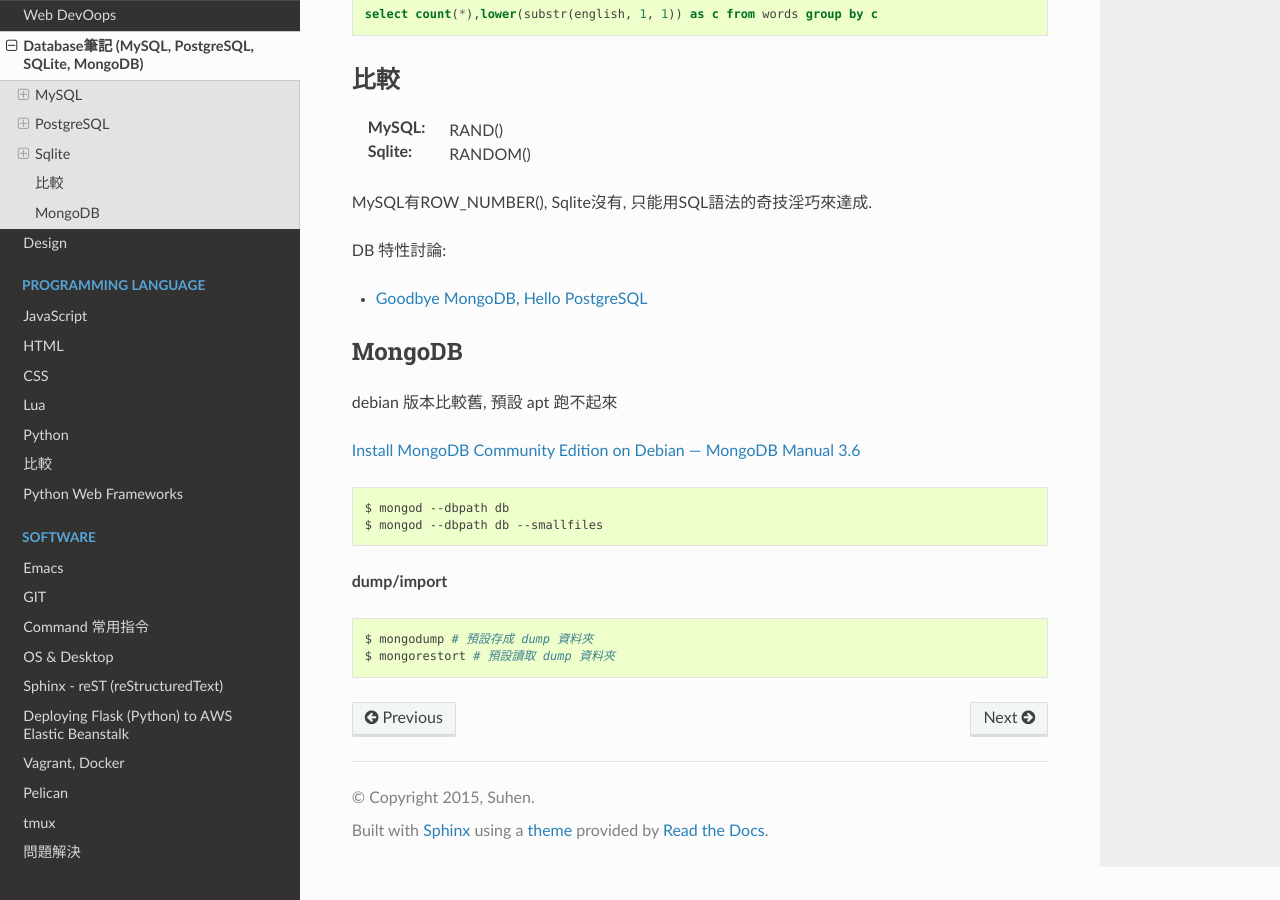
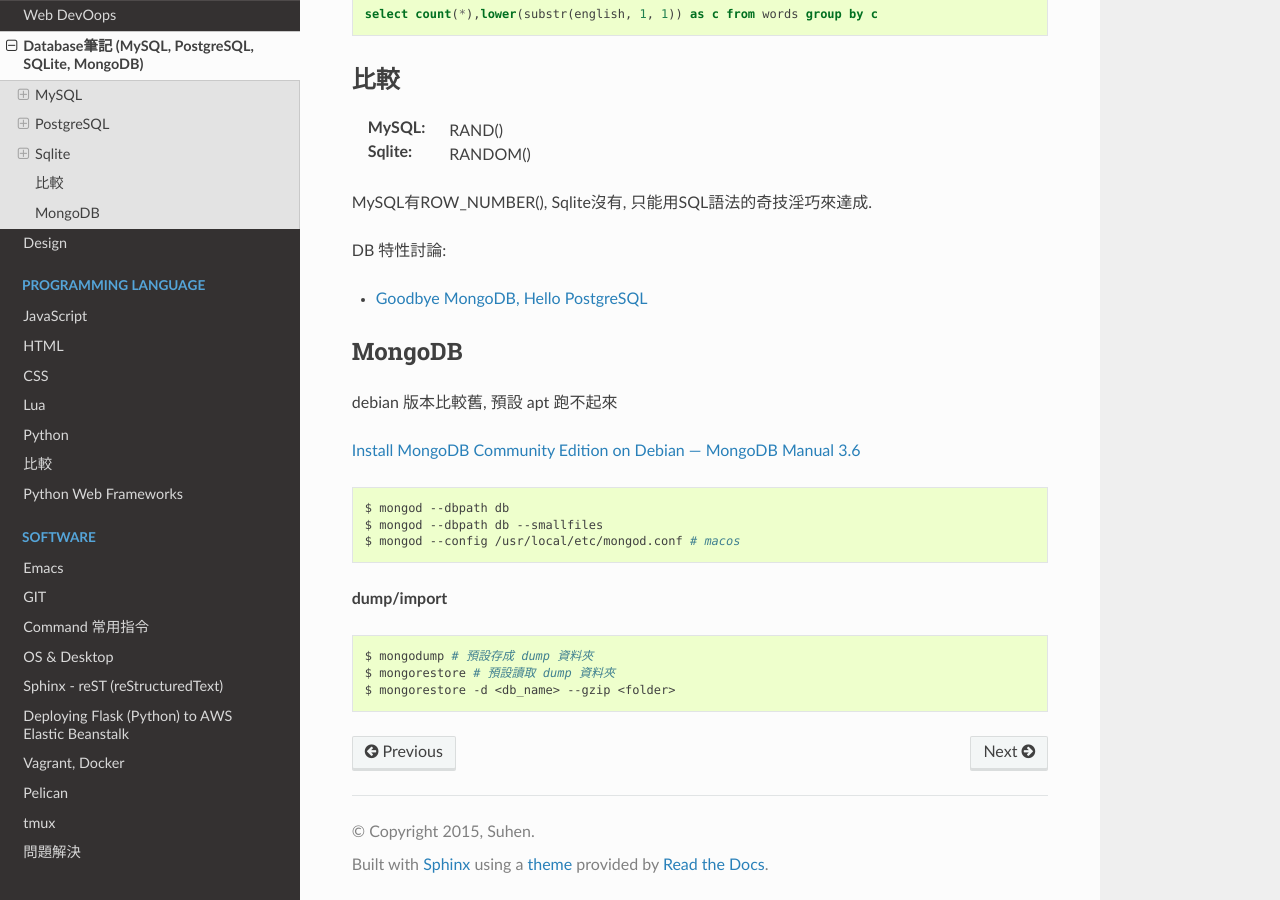
Before and after one commit to moogoo78/comp.suhen.org, a Sphinx documentation site: the page built from docs/source/database.rst, in a window 1280 px wide and 900 px high, scrolled down 13894 px. Built offline with Sphinx 7.4.7 and the Read the Docs theme 2.0.0, drawn with Linux system fonts in a browser that asks for light colours; some of the changed text lies outside the part shown.

```diff
--- a/docs/source/database.rst
+++ b/docs/source/database.rst
@@ -30,7 +30,7 @@ Syntax
 cookbook
 ~~~~~~~~~~~~~
 
-.. code-block:: sql
+.. code-block:: mysql
 
    CREATE DATABASE mydb
      DEFAULT CHARACTER SET utf8
@@ -45,7 +45,7 @@ cookbook
 
 CRUD:
 
-.. code-block:: sql
+.. code-block:: mysql
 
    INSERT INTO tbl_name (col1,col2) VALUES(15,col1*2);
    INSERT INTO tbl_name (a,b,c) VALUES(1,2,3),(4,5,6),(7,8,9);
@@ -70,7 +70,7 @@ LIMIT
 
 查看database容量:
 
-.. code-block:: sql
+.. code-block:: mysql
 
     SELECT table_schema "database_name",
     sum( data_length + index_length ) / 1024 /
@@ -696,11 +696,12 @@ debian 版本比較舊, 預設 apt 跑不起來
 
   $ mongod --dbpath db
   $ mongod --dbpath db --smallfiles
-
+  $ mongod --config /usr/local/etc/mongod.conf # macos
 
 **dump/import**
 
 .. code-block:: bash
 
   $ mongodump # 預設存成 dump 資料夾
-  $ mongorestort # 預設讀取 dump 資料夾
+  $ mongorestore # 預設讀取 dump 資料夾
+  $ mongorestore -d <db_name> --gzip <folder>
```
Also changed, not shown: README.md (+17 -1 lines), docs/source/command_line.rst (+9 -0 lines), requirements.txt (deleted, +0 -16 lines), 3 other files.
